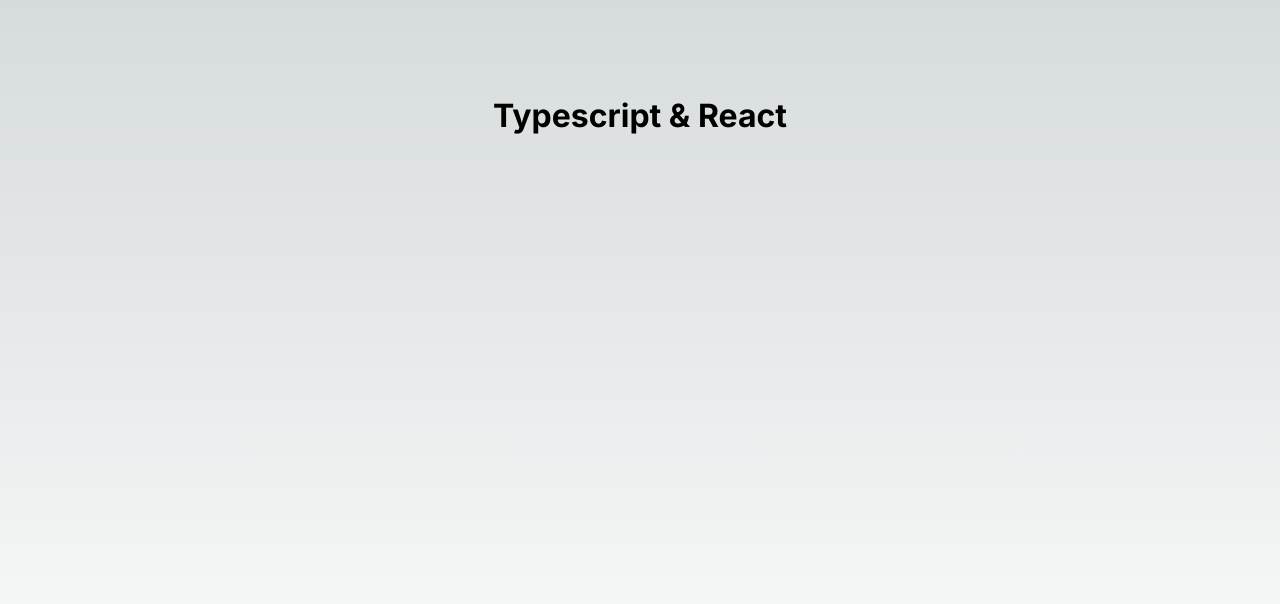
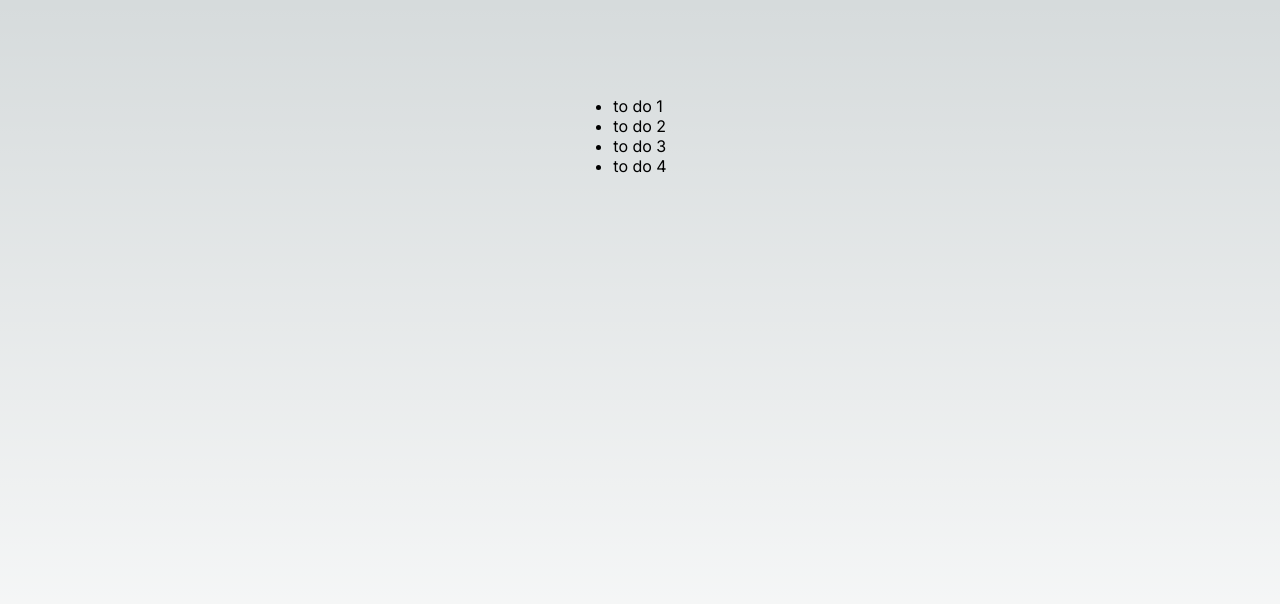
Before and after one commit to jeanchaneto/typescript-react-course, a Next.js app: page / in a window 1280 px wide. Shown: the top 604 px of the page. Built offline with nearby package versions, Linux system fonts and the light colour scheme.

Commit message:
Functional components and props

```diff
--- a/src/app/page.tsx
+++ b/src/app/page.tsx
@@ -1,10 +1,11 @@
 import Image from 'next/image'
 import styles from './page.module.css'
+import Todos from '@/components/Todos'
 
 export default function Home() {
   return (
     <main className={styles.main}>
-      <h1>Typescript & React</h1>
+      <Todos items ={['to do 1', 'to do 2', 'to do 3', 'to do 4']}/>
     </main>
   )
 }
--- /dev/null
+++ b/src/components/Todos.tsx
@@ -0,0 +1,13 @@
+import React from "react";
+
+const Todos: React.FC<{ items: string[] }> = (props) => {
+  return (
+    <ul>
+      {props.items.map((item) => (
+        <li key={item}>{item}</li>
+      ))}
+    </ul>
+  );
+};
+
+export default Todos;
```
